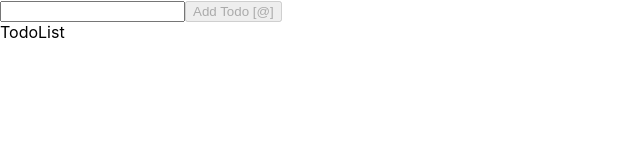
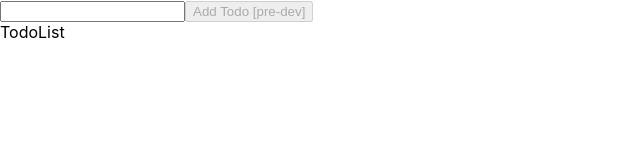
Before and after one commit to prateekpandey2022apr-cedcoss/simple-todo, a React (Create React App) app: page / in a window 1280 px wide. Shown: the top 160 px of the page, without its empty margins (0-640 px from the left). Built offline with nearby package versions, Linux system fonts and the light colour scheme.

Commit message:
chnage button text to pre-dev

```diff
--- a/src/components/AddTodo.js
+++ b/src/components/AddTodo.js
@@ -72,7 +72,7 @@ const AddTodo = (_props) => {
         data-testid="addTodo"
         data-cy="addTodo"
       >
-        Add Todo [@]
+        Add Todo [pre-dev]
       </button>
     </form>
   );
```
